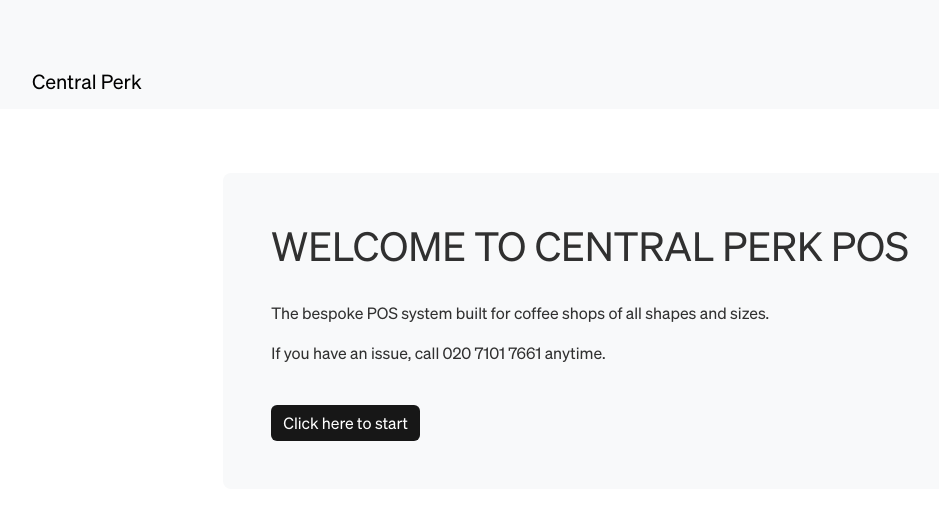
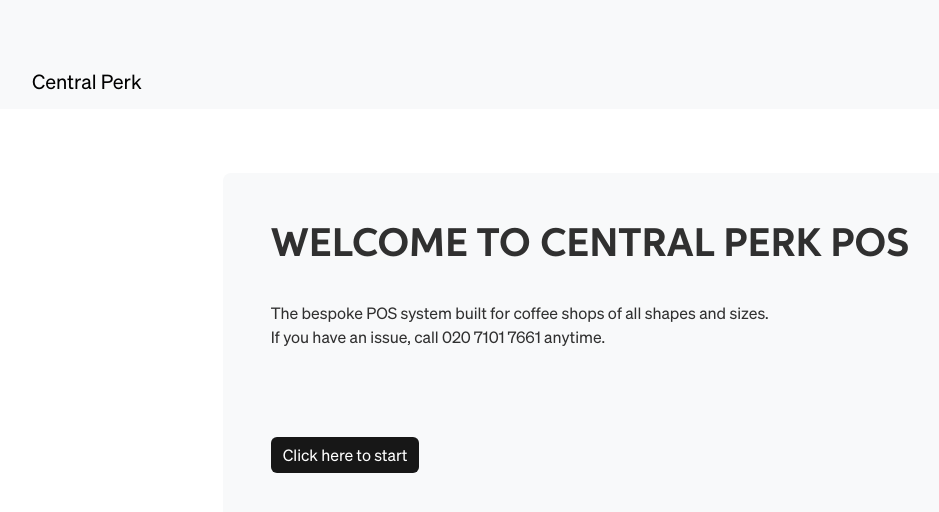
Before and after one commit to louisecchan/central-perk, a React (Create React App) app: page / in a window 1280 px wide. Shown: the top 512 px of the page, without its empty margins (12-951 px from the left). Built offline with nearby package versions, Linux system fonts and the light colour scheme.

Commit message:
Leng jai siu siu

```diff
--- a/src/App.css
+++ b/src/App.css
@@ -16,6 +16,11 @@
 @font-face {
   font-family: "Sohne";
   src: url("./fonts/Sohne-Buch.otf") format("opentype");
+}
+
+@font-face {
+  font-family: "Aspira";
+  src: url("./fonts/Aspira-Bold.otf") format("opentype");
 }
 
 .font-face-s {
--- a/src/index.css
+++ b/src/index.css
@@ -42,6 +42,11 @@ h6 {
   src: url("./fonts/Sohne-Buch.otf") format("OpenType");
 }
 
+@font-face {
+  font-family: "Aspira";
+  src: url("./fonts/Aspira-Bold.otf") format("opentype");
+}
+
 .font-face-s {
   font-family: "Sohne";
 }
--- a/src/index.js
+++ b/src/index.js
@@ -3,6 +3,7 @@ import ReactDOM from "react-dom/client";
 import "./index.css";
 import App from "./App";
 import "./fonts/Sohne-Buch.otf";
+import "./fonts/Aspira-Bold.otf";
 
 const root = ReactDOM.createRoot(document.getElementById("root"));
 root.render(<App />);
--- a/src/pages/HomePage.jsx
+++ b/src/pages/HomePage.jsx
@@ -12,11 +12,13 @@ function HomePage() {
           <br />
           <p className="pos-desc">
             The bespoke POS system built for coffee shops of all shapes and
-            sizes.
+            sizes. <br /> If you have an issue, call 020 7101 7661 anytime.
           </p>
-          <p className="pos-desc">
+          {/* <p className="pos-desc">
             If you have an issue, call 020 7101 7661 anytime.
-          </p>
+          </p> */}
+          <br />
+          <br />
           <br />
           <Link to="/pos" className="btn fadeInUp animated animatedFadeInUp">
             Click here to start
--- a/src/pages/homePage.css
+++ b/src/pages/homePage.css
@@ -11,6 +11,7 @@
     text-transform: none !important ;
     font-weight: normal !important;
     font-size: 0.9rem !important;
+    font-weight: normal !important;
   }
 
   .btn {
@@ -19,12 +20,17 @@
 }
 
 body {
-  font-family: "Sohne", Helvetica, sans-serif;
+  font-family: "Sohne", Arial, Helvetica, sans-serif;
 }
 
 h1 {
+  font-family: "Aspira", Arial, Helvetica, sans-serif;
   text-transform: uppercase;
   font-size: 2.5rem;
+}
+
+.pos-desc {
+  font-weight: normal !important;
 }
 
 .btn {
--- a/src/pages/posPage.css
+++ b/src/pages/posPage.css
@@ -56,7 +56,10 @@ span {
   color: white;
 }
 
-p,
+p {
+  font-weight: 700;
+}
+
 span,
 td,
 h6,
```
Also changed, not shown: src/fonts/Aspira-Bold.otf (added).
